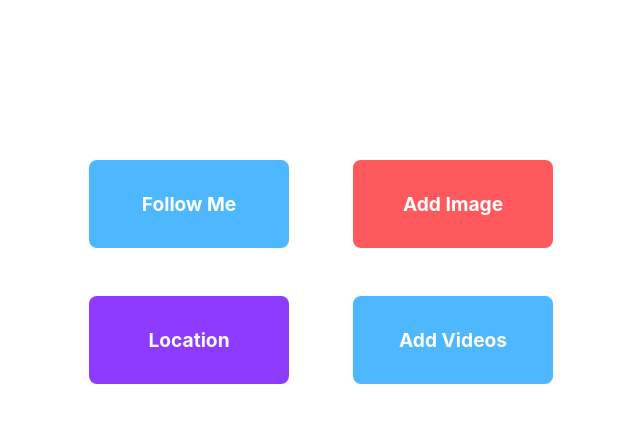
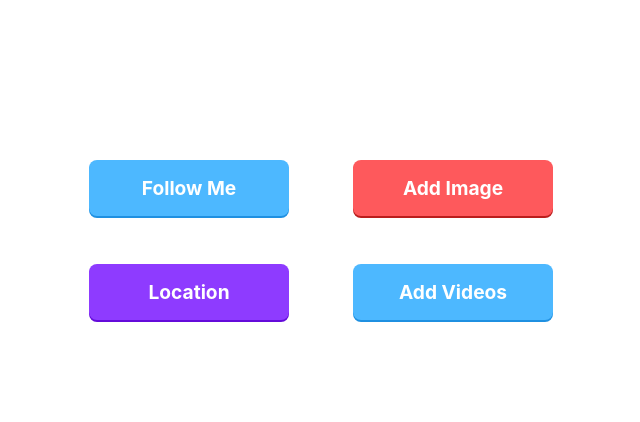
Before and after one commit to Meninblack007/react-web, a React (Create React App) app: page / in a window 1280 px wide. Shown: the top 422 px of the page, without its empty margins (319-959 px from the left). Built offline with nearby package versions, Linux system fonts and the light colour scheme.

Commit message:
react-demo: Add shadow to cards

```diff
--- a/src/App.tsx
+++ b/src/App.tsx
@@ -5,36 +5,47 @@ import Card from "./components/Card";
 interface CardData {
   title: string;
   color: string;
+  shadowColor: string;
 }
 
 export default class App extends React.Component {
-
-  data: CardData[] = [{
-    title: 'Follow Me',
-    color: '#4DB8FF'
-  },{
-    title: 'Add Image',
-    color: '#FE595C'
-  },{
-    title: 'Location',
-    color: '#8E3BFF'
-  },{
-    title: 'Add Videos',
-    color: '#4DB8FF'
-  }]
+  data: CardData[] = [
+    {
+      title: "Follow Me",
+      color: "#4DB8FF",
+      shadowColor: "#1F90E1"
+    },
+    {
+      title: "Add Image",
+      color: "#FE595C",
+      shadowColor: "#BA1E1D"
+    },
+    {
+      title: "Location",
+      color: "#8E3BFF",
+      shadowColor: "#640BDA"
+    },
+    {
+      title: "Add Videos",
+      color: "#4DB8FF",
+      shadowColor: "#1F90E1"
+    }
+  ];
 
   get renderView() {
-    return this.data.map((item: CardData) => {
-      return <Card title={item.title} color={item.color} />
-    })
+    return this.data.map((item: CardData) => (
+      <Card
+        title={item.title}
+        color={item.color}
+        shadowColor={item.shadowColor}
+      />
+    ));
   }
 
   render() {
     return (
       <div className="container">
-        <div className='grid'>
-        {this.renderView}
-        </div>
+        <div className="grid">{this.renderView}</div>
       </div>
     );
   }
--- a/src/components/Card.tsx
+++ b/src/components/Card.tsx
@@ -3,30 +3,32 @@
  */
 
 import * as React from "react";
-import '../styles/Card.css'
+import "../styles/Card.css";
 
 interface Props {
   title: string;
   color: string;
+  shadowColor: string;
 }
 
 export default class Card extends React.Component<Props> {
-  constructor(props: Props) {
-    super(props)
-  }
-
   static defaultProps: Props = {
-    title: 'Follow Me',
-    color: '#000000'
-  }
+    title: "Follow Me",
+    color: "#000000",
+    shadowColor: "#BA1E1D"
+  };
 
   render() {
     return (
-      <div className='card-container' style={{backgroundColor: this.props.color}}>
-        <div className="title">
-        {this.props.title}
-        </div>
+      <div
+        className="card-container"
+        style={{
+          backgroundColor: this.props.color,
+          boxShadow: `0px 2px ${this.props.shadowColor}`
+        }}
+      >
+        <div className="title">{this.props.title}</div>
       </div>
-    )
+    );
   }
 }
--- a/src/styles/Card.css
+++ b/src/styles/Card.css
@@ -1,7 +1,7 @@
 .card-container {
   background-color: #4db8ff;
   display: inline-block;
-  padding: 2rem 2rem 2rem 2rem;
+  padding: 1rem 2rem 1rem 2rem;
   border-radius: 0.5rem;
   text-align: center;
 }
```
Also changed, not shown: tsconfig.json (+2 -8 lines).
